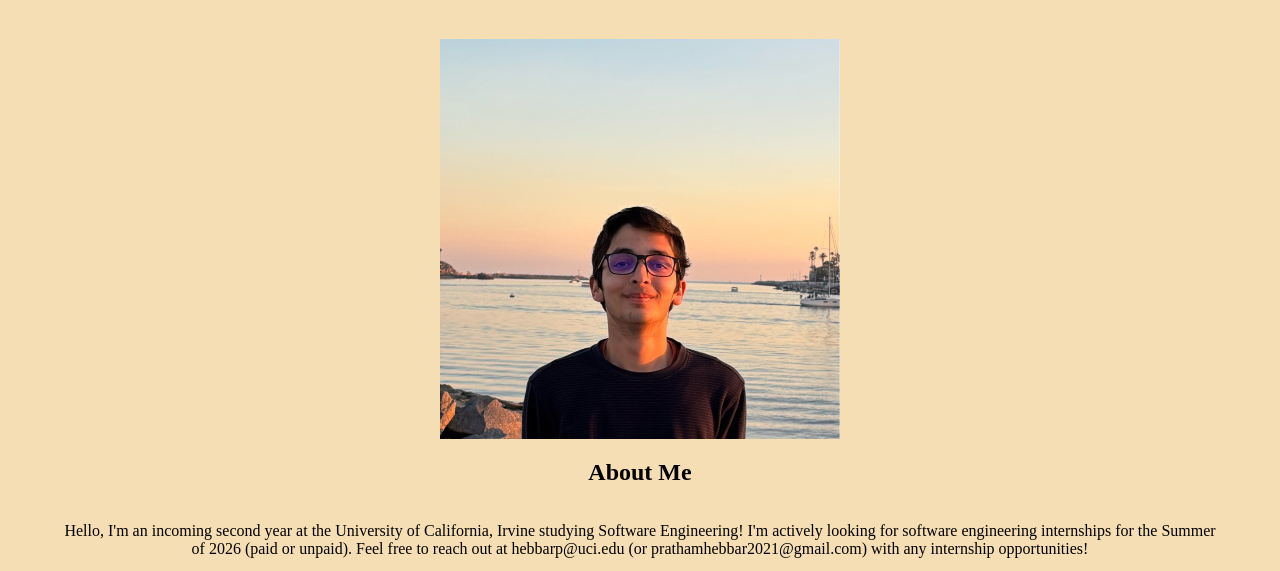
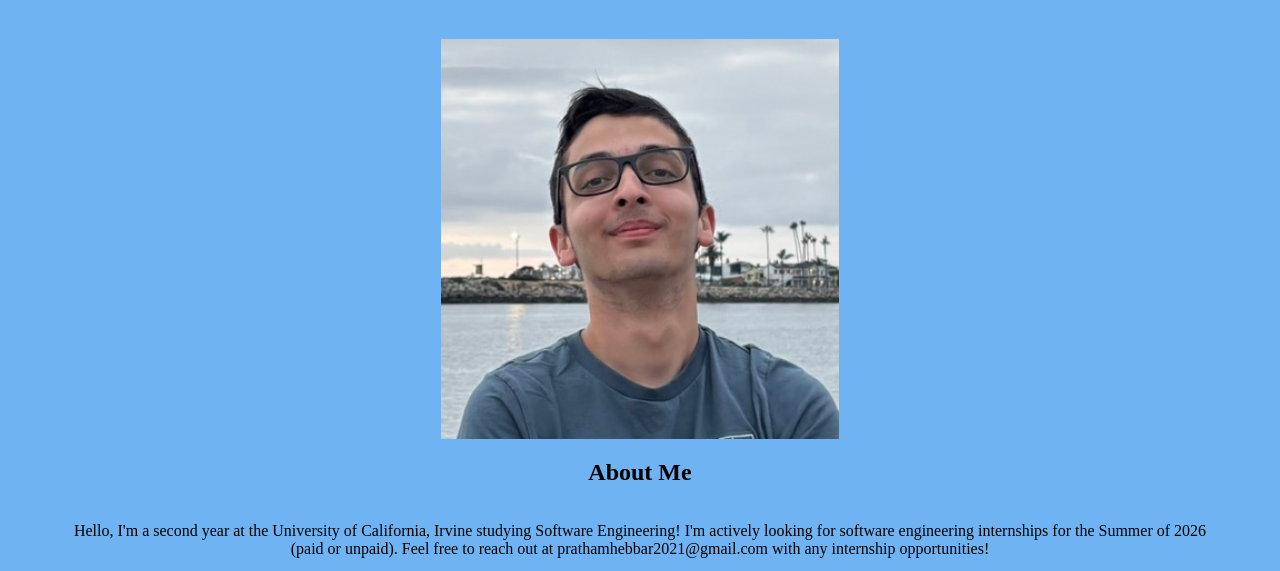
Before and after one commit to pratham2021/pratham-website, a plain HTML site: page index.html in a window 1280 px wide. Shown: the part 167-738 px from the top of the page. Drawn offline with Linux system fonts and the light colour scheme.

Commit message:
new resume

```diff
--- a/index.html
+++ b/index.html
@@ -8,11 +8,11 @@
   <body class="elements">
       <div class="elements">
           <h1>Pratham Hebbar</h1>
-          <img src="images/feb12025.jpg" alt="Picture of Pratham Hebbar taken along the evening California sunset in Newport Beach." id="profile_pic">
+          <img src="images/sep262025.jpeg" alt="Picture of Pratham Hebbar taken along Newport Beach harbor on a Friday Fall Evening." id="profile_pic">
           <h2>About Me</h2>
           <p style="text-align: center; margin-right: 50px; margin-left: 50px">
-            Hello, I'm an incoming second year at the University of California, Irvine
-            studying Software Engineering! I'm actively looking for software engineering internships for the Summer of 2026 (paid or unpaid). Feel free to reach out at hebbarp@uci.edu (or prathamhebbar2021@gmail.com) with any internship opportunities!
+            Hello, I'm a second year at the University of California, Irvine
+            studying Software Engineering! I'm actively looking for software engineering internships for the Summer of 2026 (paid or unpaid). Feel free to reach out at prathamhebbar2021@gmail.com with any internship opportunities!
             <br>
           </p>
       </div>
--- a/style.css
+++ b/style.css
@@ -28,15 +28,22 @@ gap: 30px;
 }
 
 body {
-  background-color: wheat;
-  color: burlywood;
+  background-color: rgb(111, 179, 242);
+  color: clear;
+  text-decoration: none;
+
 }
 
 div {
-  background-color: wheat;
+  background-color: rgb(111, 179, 242);
+  color: clear;
 }
 
 a {
-  color: blue;
   text-decoration: none;
 }
+
+img {
+   color: clear;
+    text-decoration: none;
+}
```
Also changed, not shown: images/sep262025.jpeg (added), 2 other files.
